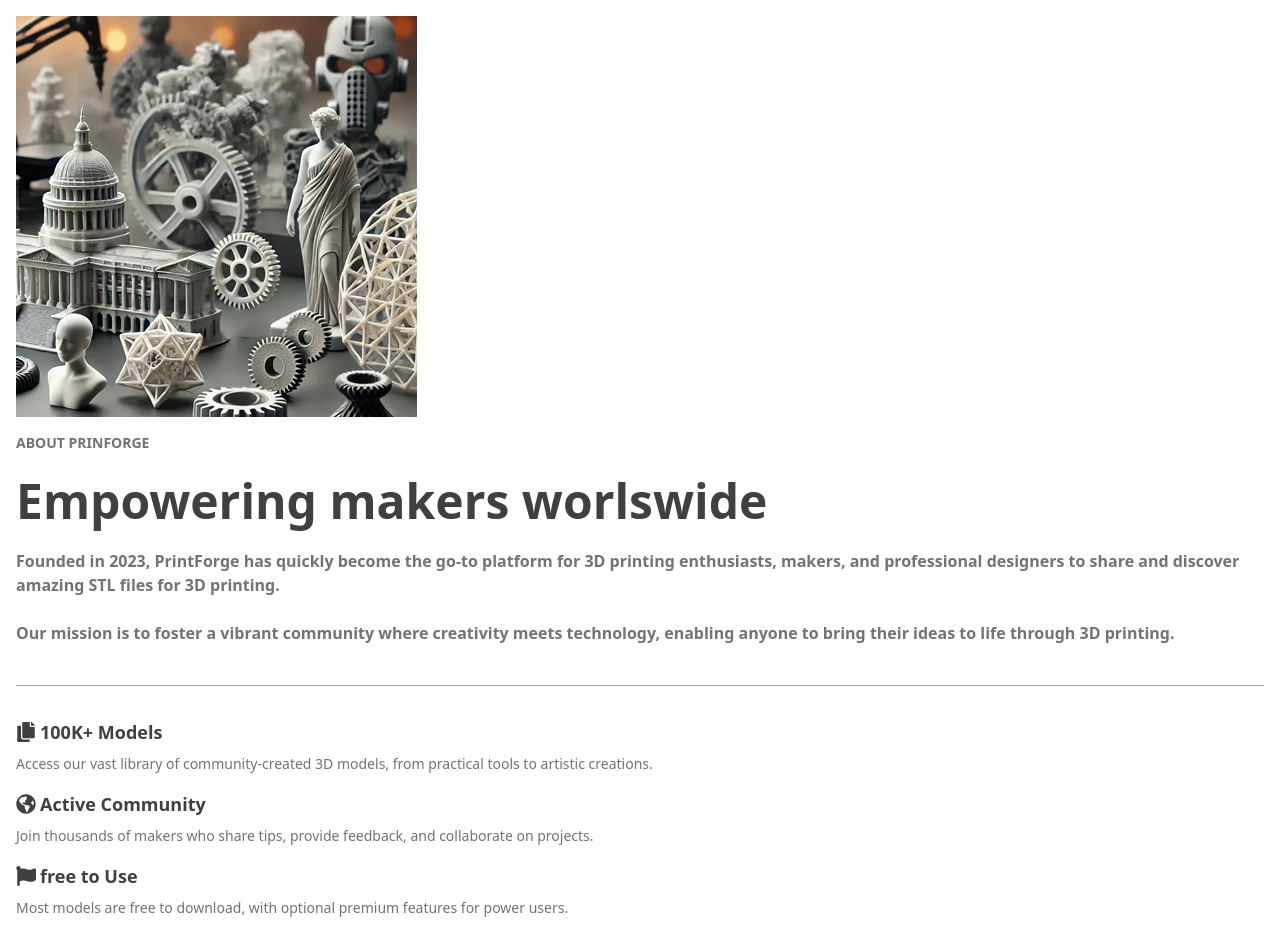
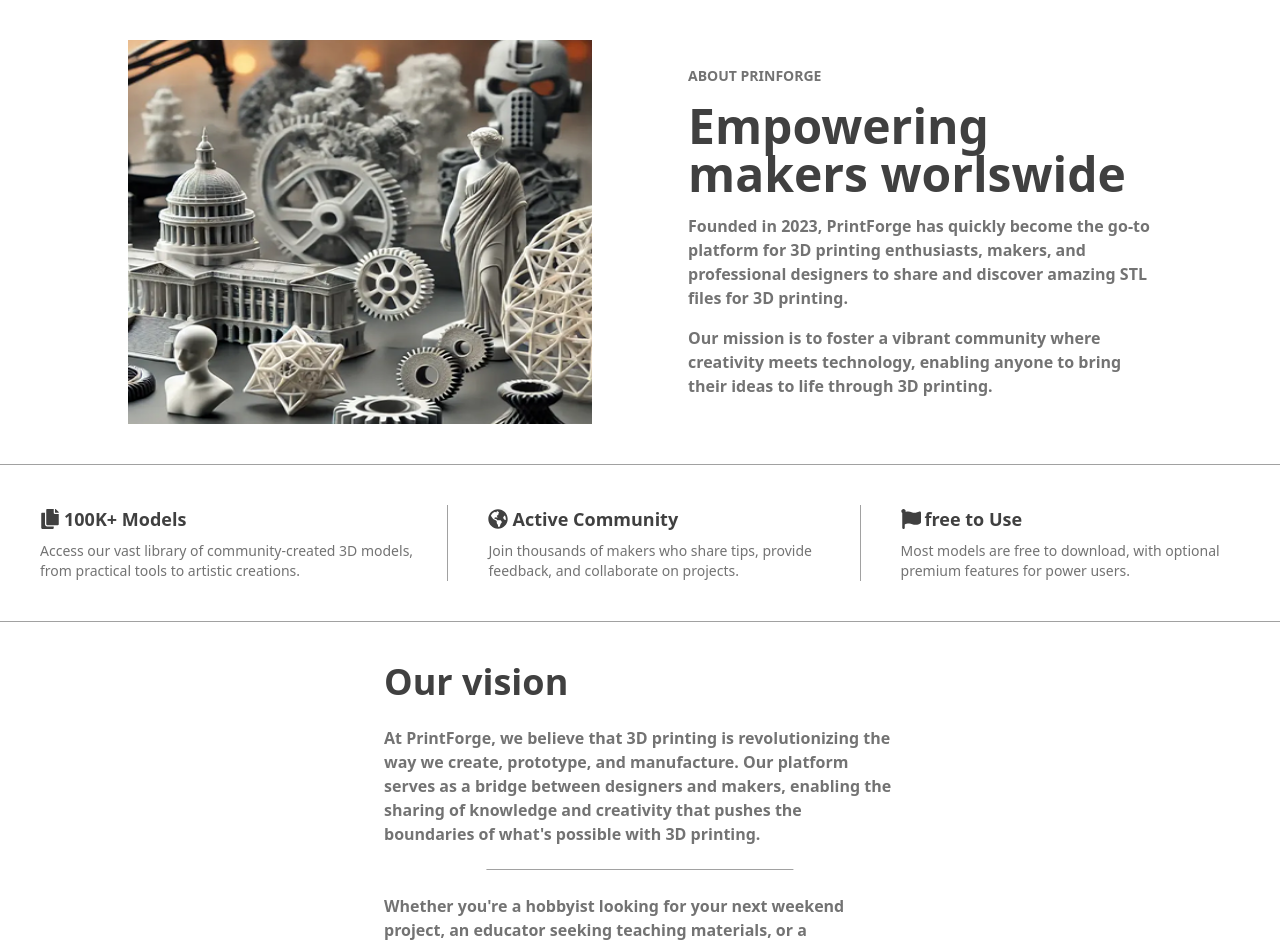
Before and after one commit to gyo82v/next-printforge, a Next.js app: page /about in a window 1280 px wide. Shown: the top 946 px of the page. Built offline with nearby package versions, Linux system fonts and the light colour scheme.

Commit message:
style: add style for larger screen in the about page component

```diff
--- a/app/about/components/FeatureCard.tsx
+++ b/app/about/components/FeatureCard.tsx
@@ -2,12 +2,14 @@
 
 type Props = {
     title : string,
-    icon: string
-    children : string
+    icon: string,
+    children : string,
+    border? : boolean
 }
 
-export default function FeatureCard({title, icon, children}:Props){
-    const wrapper = `flex flex-col gap-2`
+export default function FeatureCard({title, icon, border, children}:Props){
+    const wrapper = `flex flex-col gap-2
+                     ${border ? "sm:border-r sm:border-neutral-400 sm:pr-4" : ""}`
     const div = `flex items-center gap-1`
     const h3 = `font-bold text-lg`
     const iconsStyle = `h-5 w-5`
--- a/app/about/page.tsx
+++ b/app/about/page.tsx
@@ -3,22 +3,23 @@
 import FeatureCard from "./components/FeatureCard"
 
 export default function About(){
-    const sectionMain = `flex flex-col gap-10`
-    const section1 = `flex flex-col gap-4`
+    const sectionMain = `flex flex-col gap-10 sm:mt-10`
+    const section1 = `flex flex-col gap-4 sm:flex-row sm:items-center sm:max-w-5xl sm:mx-auto sm:gap-24
+                      `
     const section2 = `flex flex-col gap-10`
-    const subSection1 = `flex flex-col gap-6`
-    const subSection2a = `flex flex-col gap-4 border-y border-neutral-400 py-8`
-    const subSection2b = `flex flex-col`
-    const imgDiv = ``
-    const heroImg = ``
+    const subSection1 = `flex flex-col gap-6 sm:flex-1 sm:gap-4 `
+    const subSection2a = `flex flex-col gap-4 border-y border-neutral-400 py-8
+                          sm:flex-row sm:px-10 sm:py-10 sm:gap-10`
+    const subSection2b = `flex flex-col sm:mx-auto sm:pb-10  `
+    const heroImg = `sm:flex-1 sm:h-96 sm:w-50 `
     const p = `relative font-semibold text-neutral-500 pb-6
                after:content-[''] after:absolute after:left-1/2 after:bottom-0 after:h-[1px]
                after:w-[60%] after:-translate-x-1/2 after:bg-neutral-400`
+    const div2 = `sm:max-w-lg`
     return(
-        <main className="flex-1 flex flex-col text-neutral-700 p-4">
+        <main className="flex-1 flex flex-col text-neutral-700 p-4 sm:p-0">
             <section className={sectionMain}>
                 <section className={section1}>
-                    <div className={imgDiv}>
                     <Image
                         src={hero}
                         width={401}
@@ -26,7 +27,6 @@
                         className={heroImg}
                         alt="logo"
                      />
-                    </div>
                     <section className={subSection1}>
                         <p className="text-neutral-500 text-sm font-semibold">ABOUT PRINFORGE</p>
                         <h1 className="font-bold text-5xl">Empowering makers worlswide</h1>
@@ -43,11 +43,11 @@
                 </section>
                 <section className={section2}>
                     <section className={subSection2a}>
-                        <FeatureCard title="100K+ Models" icon="paper">
+                        <FeatureCard title="100K+ Models" icon="paper" border>
                           Access our vast library of community-created 3D models,
                           from practical tools to artistic creations.
                         </FeatureCard>
-                        <FeatureCard title="Active Community" icon="globe">
+                        <FeatureCard title="Active Community" icon="globe" border>
                           Join thousands of makers who share tips, provide feedback,
                           and collaborate on projects.
                         </FeatureCard>
@@ -57,6 +57,7 @@
                         </FeatureCard>
                     </section>
                     <section className={subSection2b}>
+                        <div className={div2}>
                           <h2 className="font-bold text-4xl mb-6">Our vision</h2>
                           <p className={p}>
                               At PrintForge, we believe that 3D printing is revolutionizing the
@@ -70,6 +71,7 @@
                               your creations, PrintForge provides the tools and community to support
                               your journey in 3D printing.
                           </p>
+                        </div>
                     </section>
                 </section>
             </section>
```
Lines whose indentation alone changed are shown as unchanged.
